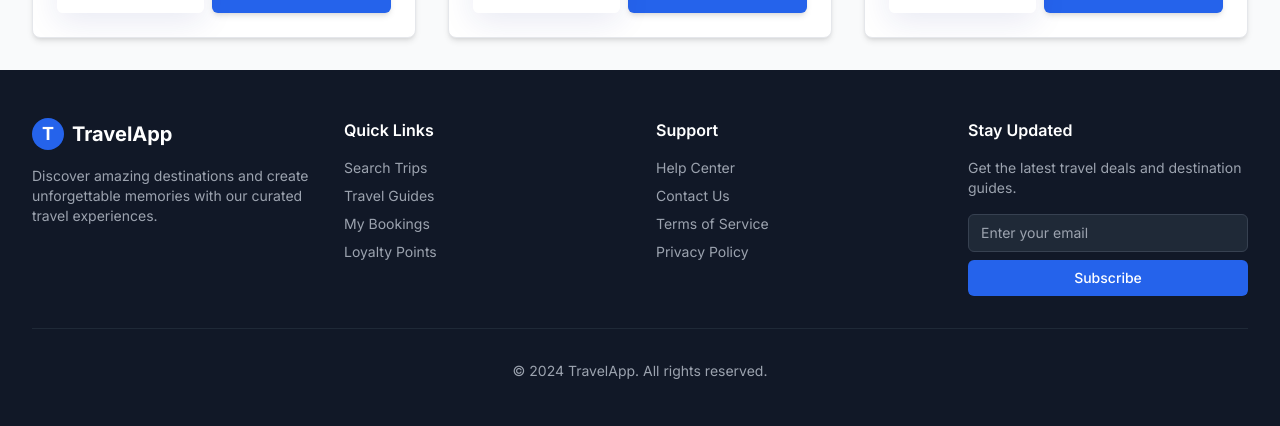
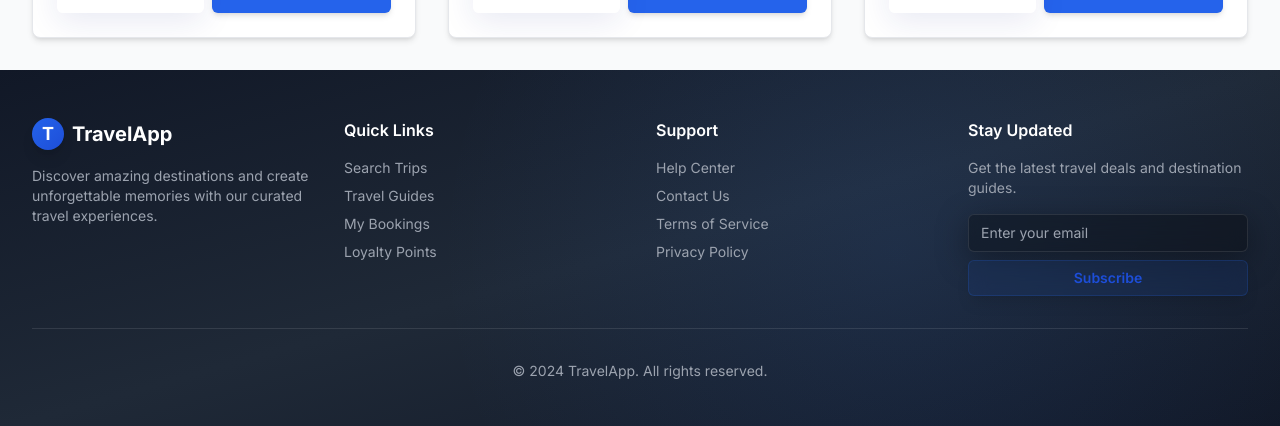
Before and after one commit to ravi-cheetiralaav/copilot-travel-agent-demo, a Next.js app: page /trips in a window 1280 px wide. Shown: the part 2756-3182 px from the top of the page. Built offline with nearby package versions, Linux system fonts and the light colour scheme.

Commit message:
Add glassy effects to Footer, Input, and Select components
Co-authored-by: ravi-cheetiralaav <218922151+ravi-cheetiralaav@users.noreply.github.com>

```diff
--- a/components/layout/Footer.tsx
+++ b/components/layout/Footer.tsx
@@ -1,14 +1,16 @@
 import Link from 'next/link';
+import { Button } from '../ui/Button';
 
 export function Footer() {
   return (
-    <footer className="bg-gray-900 text-white">
-      <div className="max-w-7xl mx-auto px-4 sm:px-6 lg:px-8 py-12">
+    <footer className="bg-gradient-to-br from-gray-900 via-gray-800 to-gray-900 text-white relative overflow-hidden">
+      <div className="absolute inset-0 bg-[radial-gradient(circle_at_70%_50%,rgba(59,130,246,0.1),transparent_50%)]"></div>
+      <div className="relative max-w-7xl mx-auto px-4 sm:px-6 lg:px-8 py-12">
         <div className="grid grid-cols-1 md:grid-cols-4 gap-8">
           {/* Company Info */}
           <div className="col-span-1">
-            <div className="flex items-center space-x-2 mb-4">
-              <div className="w-8 h-8 bg-primary-600 rounded-full flex items-center justify-center">
+            <div className="flex items-center space-x-2 mb-4 group">
+              <div className="w-8 h-8 bg-gradient-to-br from-primary-600 to-primary-700 rounded-full flex items-center justify-center shadow-lg group-hover:shadow-xl transition-all duration-300 group-hover:scale-110">
                 <span className="text-white font-bold text-lg">T</span>
               </div>
               <span className="text-xl font-bold">TravelApp</span>
@@ -20,25 +22,25 @@ export function Footer() {
 
           {/* Quick Links */}
           <div>
-            <h3 className="font-semibold mb-4">Quick Links</h3>
+            <h3 className="font-semibold mb-4 text-white">Quick Links</h3>
             <ul className="space-y-2 text-sm">
               <li>
-                <Link href="/trips" className="text-gray-400 hover:text-white transition-colors">
+                <Link href="/trips" className="text-gray-400 hover:text-primary-400 transition-all duration-200 hover:translate-x-1 inline-block">
                   Search Trips
                 </Link>
               </li>
               <li>
-                <Link href="/guides" className="text-gray-400 hover:text-white transition-colors">
+                <Link href="/guides" className="text-gray-400 hover:text-primary-400 transition-all duration-200 hover:translate-x-1 inline-block">
                   Travel Guides
                 </Link>
               </li>
               <li>
-                <Link href="/bookings" className="text-gray-400 hover:text-white transition-colors">
+                <Link href="/bookings" className="text-gray-400 hover:text-primary-400 transition-all duration-200 hover:translate-x-1 inline-block">
                   My Bookings
                 </Link>
               </li>
               <li>
-                <Link href="/points" className="text-gray-400 hover:text-white transition-colors">
+                <Link href="/points" className="text-gray-400 hover:text-primary-400 transition-all duration-200 hover:translate-x-1 inline-block">
                   Loyalty Points
                 </Link>
               </li>
@@ -47,25 +49,25 @@ export function Footer() {
 
           {/* Support */}
           <div>
-            <h3 className="font-semibold mb-4">Support</h3>
+            <h3 className="font-semibold mb-4 text-white">Support</h3>
             <ul className="space-y-2 text-sm">
               <li>
-                <Link href="/help" className="text-gray-400 hover:text-white transition-colors">
+                <Link href="/help" className="text-gray-400 hover:text-primary-400 transition-all duration-200 hover:translate-x-1 inline-block">
                   Help Center
                 </Link>
               </li>
               <li>
-                <Link href="/contact" className="text-gray-400 hover:text-white transition-colors">
+                <Link href="/contact" className="text-gray-400 hover:text-primary-400 transition-all duration-200 hover:translate-x-1 inline-block">
                   Contact Us
                 </Link>
               </li>
               <li>
-                <Link href="/terms" className="text-gray-400 hover:text-white transition-colors">
+                <Link href="/terms" className="text-gray-400 hover:text-primary-400 transition-all duration-200 hover:translate-x-1 inline-block">
                   Terms of Service
                 </Link>
               </li>
               <li>
-                <Link href="/privacy" className="text-gray-400 hover:text-white transition-colors">
+                <Link href="/privacy" className="text-gray-400 hover:text-primary-400 transition-all duration-200 hover:translate-x-1 inline-block">
                   Privacy Policy
                 </Link>
               </li>
@@ -74,7 +76,7 @@ export function Footer() {
 
           {/* Newsletter */}
           <div>
-            <h3 className="font-semibold mb-4">Stay Updated</h3>
+            <h3 className="font-semibold mb-4 text-white">Stay Updated</h3>
             <p className="text-gray-400 text-sm mb-4">
               Get the latest travel deals and destination guides.
             </p>
@@ -82,16 +84,16 @@ export function Footer() {
               <input
                 type="email"
                 placeholder="Enter your email"
-                className="px-3 py-2 bg-gray-800 border border-gray-700 rounded-md text-sm focus:outline-none focus:ring-2 focus:ring-primary-500"
+                className="px-3 py-2 glass-dark rounded-md text-sm focus:outline-none focus:ring-2 focus:ring-primary-500 transition-all placeholder-gray-400 text-white"
               />
-              <button className="px-3 py-2 bg-primary-600 hover:bg-primary-700 rounded-md text-sm font-medium transition-colors">
+              <Button variant="glass-primary" size="sm" className="w-full">
                 Subscribe
-              </button>
+              </Button>
             </div>
           </div>
         </div>
 
-        <div className="border-t border-gray-800 mt-8 pt-8 text-center text-sm text-gray-400">
+        <div className="border-t border-white/10 mt-8 pt-8 text-center text-sm text-gray-400">
           <p>&copy; 2024 TravelApp. All rights reserved.</p>
         </div>
       </div>
--- a/components/ui/Input.tsx
+++ b/components/ui/Input.tsx
@@ -1,17 +1,23 @@
 import { InputHTMLAttributes, forwardRef } from 'react';
 import { cn } from '@/lib/utils';
 
-export interface InputProps extends InputHTMLAttributes<HTMLInputElement> {}
+export interface InputProps extends InputHTMLAttributes<HTMLInputElement> {
+  variant?: 'default' | 'glass';
+}
 
 const Input = forwardRef<HTMLInputElement, InputProps>(
-  ({ className, type, ...props }, ref) => {
+  ({ className, type, variant = 'default', ...props }, ref) => {
+    const baseClasses = 'flex h-10 w-full rounded-md px-3 py-2 text-sm file:border-0 file:bg-transparent file:text-sm file:font-medium placeholder:text-gray-500 focus-visible:outline-none focus-visible:ring-2 focus-visible:ring-offset-2 disabled:cursor-not-allowed disabled:opacity-50 transition-all duration-200';
+
+    const variants = {
+      default: 'border border-gray-300 bg-white ring-offset-white focus-visible:ring-primary-500',
+      glass: 'glass-white border-white/30 ring-offset-transparent focus-visible:ring-primary-400 placeholder:text-gray-600',
+    };
+
     return (
       <input
         type={type}
-        className={cn(
-          'flex h-10 w-full rounded-md border border-gray-300 bg-white px-3 py-2 text-sm ring-offset-white file:border-0 file:bg-transparent file:text-sm file:font-medium placeholder:text-gray-500 focus-visible:outline-none focus-visible:ring-2 focus-visible:ring-primary-500 focus-visible:ring-offset-2 disabled:cursor-not-allowed disabled:opacity-50',
-          className
-        )}
+        className={cn(baseClasses, variants[variant], className)}
         ref={ref}
         {...props}
       />
--- a/components/ui/Select.tsx
+++ b/components/ui/Select.tsx
@@ -1,16 +1,22 @@
 import { SelectHTMLAttributes, forwardRef } from 'react';
 import { cn } from '@/lib/utils';
 
-export interface SelectProps extends SelectHTMLAttributes<HTMLSelectElement> {}
+export interface SelectProps extends SelectHTMLAttributes<HTMLSelectElement> {
+  variant?: 'default' | 'glass';
+}
 
 const Select = forwardRef<HTMLSelectElement, SelectProps>(
-  ({ className, children, ...props }, ref) => {
+  ({ className, children, variant = 'default', ...props }, ref) => {
+    const baseClasses = 'flex h-10 w-full rounded-md px-3 py-2 text-sm focus-visible:outline-none focus-visible:ring-2 focus-visible:ring-offset-2 disabled:cursor-not-allowed disabled:opacity-50 transition-all duration-200';
+
+    const variants = {
+      default: 'border border-gray-300 bg-white ring-offset-white focus-visible:ring-primary-500',
+      glass: 'glass-white border-white/30 ring-offset-transparent focus-visible:ring-primary-400',
+    };
+
     return (
       <select
-        className={cn(
-          'flex h-10 w-full rounded-md border border-gray-300 bg-white px-3 py-2 text-sm ring-offset-white focus-visible:outline-none focus-visible:ring-2 focus-visible:ring-primary-500 focus-visible:ring-offset-2 disabled:cursor-not-allowed disabled:opacity-50',
-          className
-        )}
+        className={cn(baseClasses, variants[variant], className)}
         ref={ref}
         {...props}
       >
```
